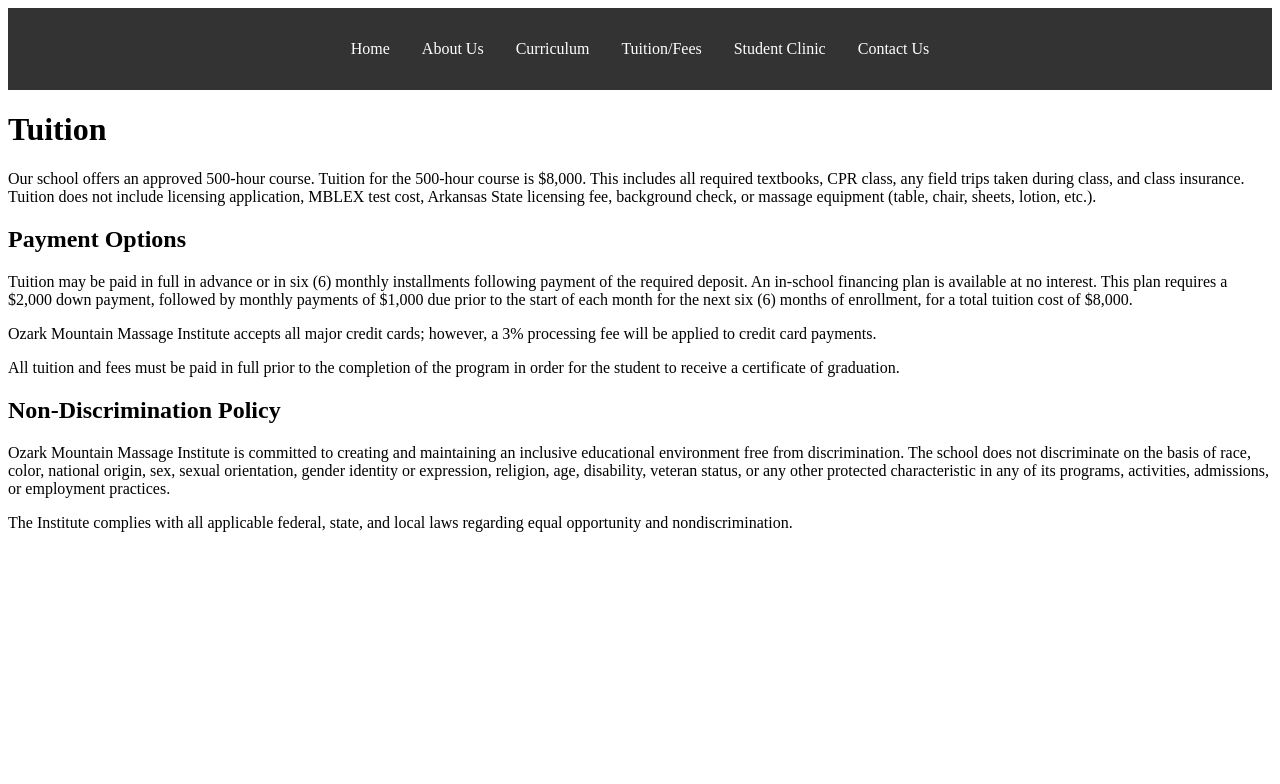
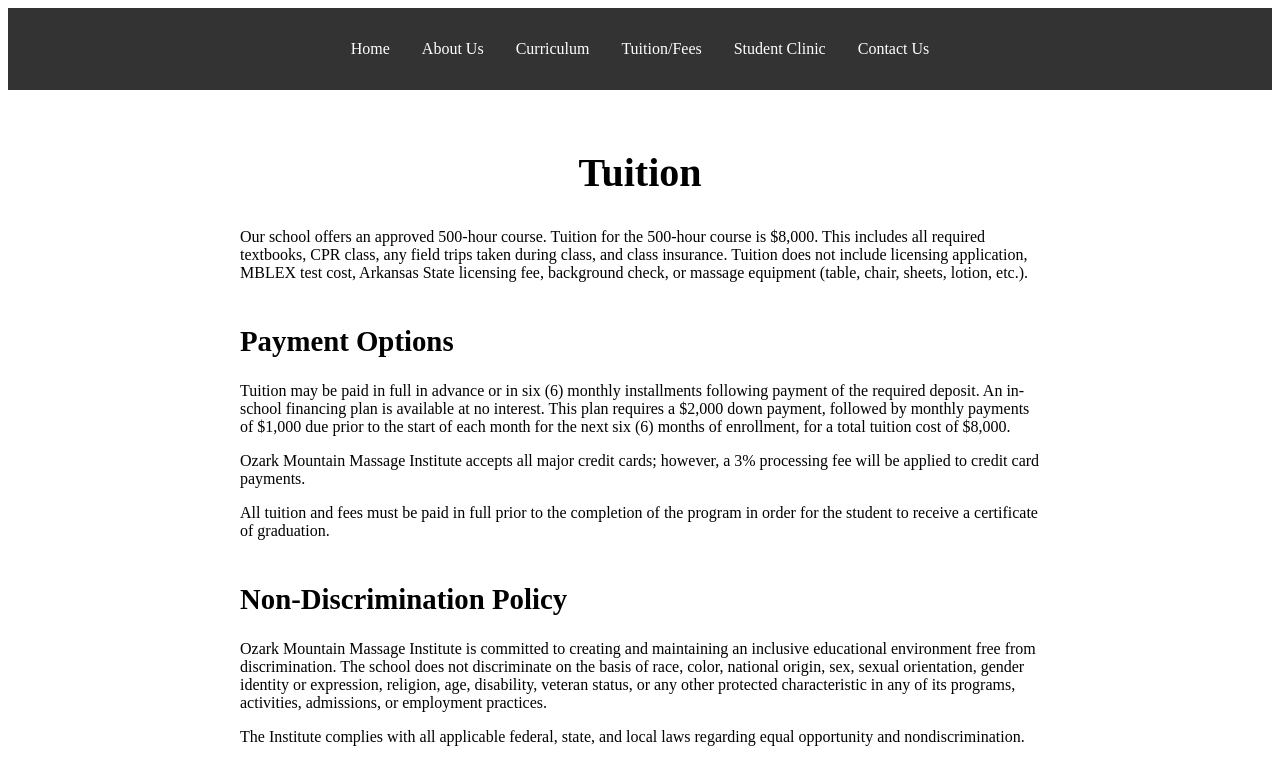
Before and after one commit to Caladrel65/ommi, a SvelteKit app: page /tuition-fees in a window 1280 px wide. Shown: the top 784 px of the page. Built offline with nearby package versions, Linux system fonts and the light colour scheme.

Commit message:
A few formatting tweaks, copied main content into about so I can replace home page.

```diff
--- a/src/routes/about/+page.svelte
+++ b/src/routes/about/+page.svelte
@@ -1,2 +1,91 @@
-<h1>About Us</h1>
-<p>This is a placeholder page for the About Us section.</p>
+<div class="container">
+  <header>
+    <h1>About Us</h1>
+  </header>
+
+  <section>
+    <h2>Message from the Director</h2>
+    <p>
+      Welcome to Ozark Mountain Massage Institute! We are delighted that you have chosen to pursue your massage therapy education with us. Our community is dedicated to supporting you every step of the way as you develop the skills, knowledge, and compassion essential for a successful and rewarding career in healing arts.
+    </p>
+    <p>
+      At Ozark Mountain Massage Institute, we believe education is more than just learning techniques, it is about cultivating integrity, empathy, and professionalism. We are committed to providing a comprehensive, holistic learning environment that fosters personal growth as well as professional excellence. We look forward to partnering with you on your educational journey to a fulfilling career.
+    </p>
+  </section>
+
+  <section>
+    <h2>Mission Statement</h2>
+    <p>
+      At Ozark Mountain Massage Institute, our mission is to nurture and empower aspiring therapists with the knowledge, skills, and compassion needed to excel in the art of healing touch. Through a comprehensive and holistic approach to education, we strive to cultivate an environment of excellence and integrity, fostering personal and professional growth in each student.
+    </p>
+    <p>
+       We are committed to producing graduates who are not only adept in therapeutic techniques but also uphold the highest standards of ethics and empathy, serving their clients with respect and dignity. Our aim is to contribute positively to the health and wellness of our community and beyond.
+    </p>
+  </section>
+
+  <section>
+    <h2>School Overview</h2>
+    <p>
+      Ozark Mountain Massage Institute offers a fully accredited massage therapy program designed to prepare students for licensure and successful careers in a variety of clinical and wellness settings. Our 500 hour curriculum combines hands-on learning, theoretical study, and professional development to equip students for the demands of this dynamic field. Ozark Mountain Massage Institute operates in full compliance with the Arkansas Massage Therapy Act, codified under Arkansas Code §17-86-101 et seq. The Arkansas Department of Health (ADH) is the regulatory authority overseeing all aspects of massage therapy practice, including school licensure, student enrollment, and practitioner licensing.
+    </p>
+  </section>
+
+  <section>
+    <h2>Admission Requirements</h2>
+    <p>
+      Applicants to Ozark Mountain Massage Institute must meet the following criteria to be considered for enrollment:
+    </p>
+    <ul>
+      <li>Be at least 18 years of age by the start of the program.</li>
+      <li>Possess a high school diploma or equivalent (GED).</li>
+      <li>Complete and submit all required application materials by stated deadlines.</li>
+      <li>Demonstrate proficiency in English sufficient to understand course material and communicate effectively with clients and instructors.</li>
+      <li>Submit documentation of any required immunizations or health screenings as mandated by the school or clinical partners.</li>
+      <li>Provide a valid government-issued photo ID.</li>
+      <li>Successfully complete a required interview or entrance assessment.</li>
+    </ul>
+    <p>
+      Meeting these requirements does not guarantee admission; acceptance is based on the completeness of the application and available space in the program.
+    </p>
+  </section>
+
+  <section>
+    <h2>Application Process</h2>
+    <p>
+      Applicants must complete the following steps to apply for admission:
+    </p>
+    <ol>
+      <li>Obtain and complete the official application form, available through the admissions office.</li>
+      <li>Submit the completed application along with all required supporting documents (transcripts, identification, immunization records/doctors release).</li>
+      <li>Participate in a personal interview or orientation session.</li>
+      <li>An application/registration fee of $200 is due at the time of application. (This otherwise non-refundable fee is returned if the applicant is not accepted into the program.)</li>
+      <li>Receive notification of acceptance or denial in writing.</li>
+      <li>Once accepted into the program, students must obtain a Massage Therapy Learning Permit from the Arkansas Department of Health before beginning class. This permit is valid for six months after completion of the program.</li>
+    </ol>
+    <p>
+      Applicants are encouraged to apply early to ensure timely processing and adequate time for financial planning.
+    </p>
+  </section>
+</div>
+
+<style>
+  .container {
+    max-width: 800px;
+    margin: 0 auto;
+    padding: 2em;
+  }
+
+  header {
+    text-align: center;
+    margin-bottom: 2em;
+  }
+
+  h1 {
+    font-size: 2.5em;
+  }
+
+  h2 {
+    font-size: 1.8em;
+    margin-top: 1.5em;
+  }
+</style>
--- a/src/routes/contact/+page.svelte
+++ b/src/routes/contact/+page.svelte
@@ -1,4 +1,7 @@
+<div class="container">
+    <header>
         <h1>Contact Us</h1>
+    </header>
 
     <h2>Contact Information & Office Hours</h2>
 
@@ -7,3 +10,26 @@
     <p>Email: <a href="mailto:vikki@francismassagemh.com">vikki@francismassagemh.com</a></p>
     <p>Office Hours: Monday-Wednesday, 8:30AM-3:00PM</p>
     <p>For questions, support, or more information, please do not hesitate to contact the administration office. We look forward to partnering with you on your educational journey.</p>
+</div>
+
+<style>
+  .container {
+    max-width: 800px;
+    margin: 0 auto;
+    padding: 2em;
+  }
+
+  header {
+    text-align: center;
+    margin-bottom: 2em;
+  }
+
+  h1 {
+    font-size: 2.5em;
+  }
+
+  h2 {
+    font-size: 1.8em;
+    margin-top: 1.5em;
+  }
+</style>
--- a/src/routes/curriculum/+page.svelte
+++ b/src/routes/curriculum/+page.svelte
@@ -1,4 +1,7 @@
+<div class="container">
+  <header>
     <h1>Curriculum</h1>
+  </header>
 
   <h2>Graduation Requirements</h2>
   <p>To successfully graduate from Ozark Mountain Massage Institute, students must meet the following criteria:</p>
@@ -9,3 +12,26 @@
       <li>Comply with all attendance and conduct policies throughout the program.</li>
   </ul>
   <p>Only students who meet all of these requirements will be eligible to receive a certificate of graduation.</p>
+</div>
+
+<style>
+  .container {
+    max-width: 800px;
+    margin: 0 auto;
+    padding: 2em;
+  }
+
+  header {
+    text-align: center;
+    margin-bottom: 2em;
+  }
+
+  h1 {
+    font-size: 2.5em;
+  }
+
+  h2 {
+    font-size: 1.8em;
+    margin-top: 1.5em;
+  }
+</style>
--- a/src/routes/student-clinic/+page.svelte
+++ b/src/routes/student-clinic/+page.svelte
@@ -1,2 +1,29 @@
-<h1>Student Clinic</h1>
-<p>This is a placeholder page for the Student Clinic section.</p>
+<div class="container">
+    <header>
+        <h1>Student Clinic</h1>
+    </header>
+
+    <p>This is a placeholder page for the Student Clinic section.</p>
+</div>
+
+<style>
+  .container {
+    max-width: 800px;
+    margin: 0 auto;
+    padding: 2em;
+  }
+
+  header {
+    text-align: center;
+    margin-bottom: 2em;
+  }
+
+  h1 {
+    font-size: 2.5em;
+  }
+
+  h2 {
+    font-size: 1.8em;
+    margin-top: 1.5em;
+  }
+</style>
--- a/src/routes/tuition-fees/+page.svelte
+++ b/src/routes/tuition-fees/+page.svelte
@@ -1,4 +1,7 @@
+<div class="container">
+  <header>
     <h1>Tuition</h1>
+  </header>
   <p>Our school offers an approved 500-hour course. Tuition for the 500-hour course is $8,000. This includes all required textbooks, CPR class, any field trips taken during class, and class insurance. Tuition does not include licensing application, MBLEX test cost, Arkansas State licensing fee, background check, or massage equipment (table, chair, sheets, lotion, etc.).</p>
 
   <h2>Payment Options</h2>
@@ -9,3 +12,26 @@
   <h2>Non-Discrimination Policy</h2>
   <p>Ozark Mountain Massage Institute is committed to creating and maintaining an inclusive educational environment free from discrimination. The school does not discriminate on the basis of race, color, national origin, sex, sexual orientation, gender identity or expression, religion, age, disability, veteran status, or any other protected characteristic in any of its programs, activities, admissions, or employment practices.</p>
   <p>The Institute complies with all applicable federal, state, and local laws regarding equal opportunity and nondiscrimination.</p>
+</div>
+
+<style>
+  .container {
+    max-width: 800px;
+    margin: 0 auto;
+    padding: 2em;
+  }
+
+  header {
+    text-align: center;
+    margin-bottom: 2em;
+  }
+
+  h1 {
+    font-size: 2.5em;
+  }
+
+  h2 {
+    font-size: 1.8em;
+    margin-top: 1.5em;
+  }
+</style>
```
Lines whose indentation alone changed are shown as unchanged.
